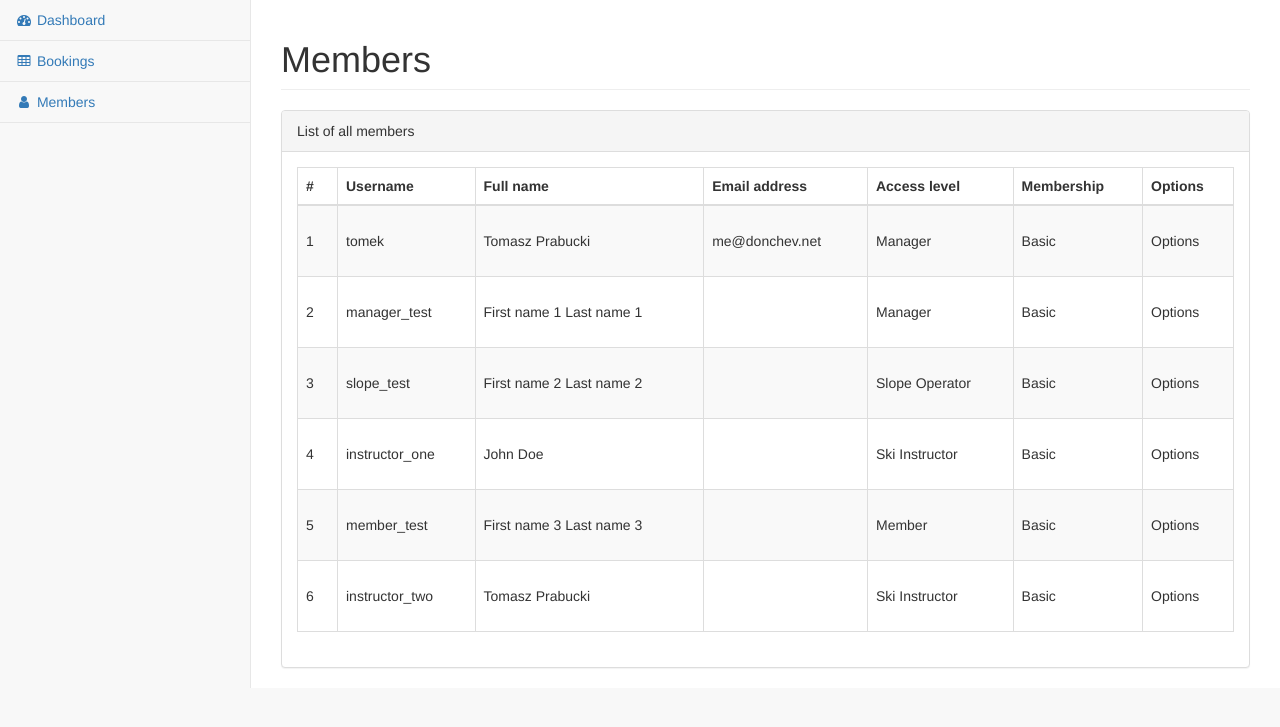
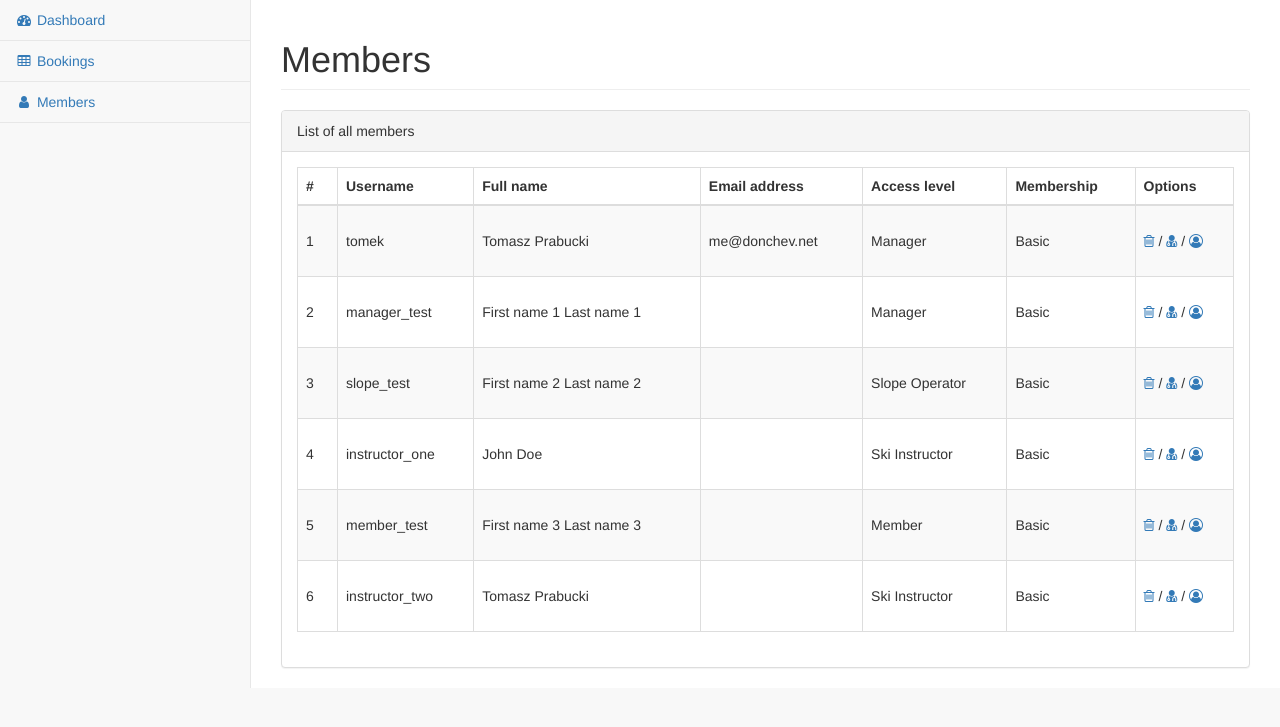
Before and after one commit to KokoDonchev/260ct-sbc-system, a CodeIgniter app: page /database/members in a window 1280 px wide. Shown: the part 51-778 px from the top of the page. Run offline with CodeIgniter, Linux system fonts and the light colour scheme; the visitor is signed in with stand-in values (Sample User, id 1); data comes from the database, SQL or seed files in the repository; some libraries are stand-ins or nearby versions.

Commit message:
AllMembers updated

```diff
--- a/application/views/vwAllMembers.php
+++ b/application/views/vwAllMembers.php
@@ -43,7 +43,13 @@
                                                 <td><?php echo $more_user_info['email_address'] ?></td>
                                                 <td><?php echo $this->level_management->get_user_level($user['id']) ?></td>
                                                 <td><?php if($user['membership_level']==1): echo "Basic"; else: echo "Royal"; endif; ?></td>
-                                                <td>Options</td>
+                                                <td>
+													<a href="<?= base_url()."members/remove/".$user['id'] ?>" title="Remove"><i class="fa fa-trash-o" aria-hidden="true"></i></a>
+                                                	/
+													<a href="<?= base_url()."members/make_instructor/".$user['id'] ?>" title="Make insructor"><i class="fa fa-user-md" aria-hidden="true"></i></a>
+													/
+													<a href="<?= base_url()."members/make_slope/".$user['id'] ?>" title="Make slope operator"><i class="fa fa-user-circle-o" aria-hidden="true"></i></a>
+                                                </td>
                                             </tr>
                                         <?php endforeach ?>
                                     </tbody>
```
